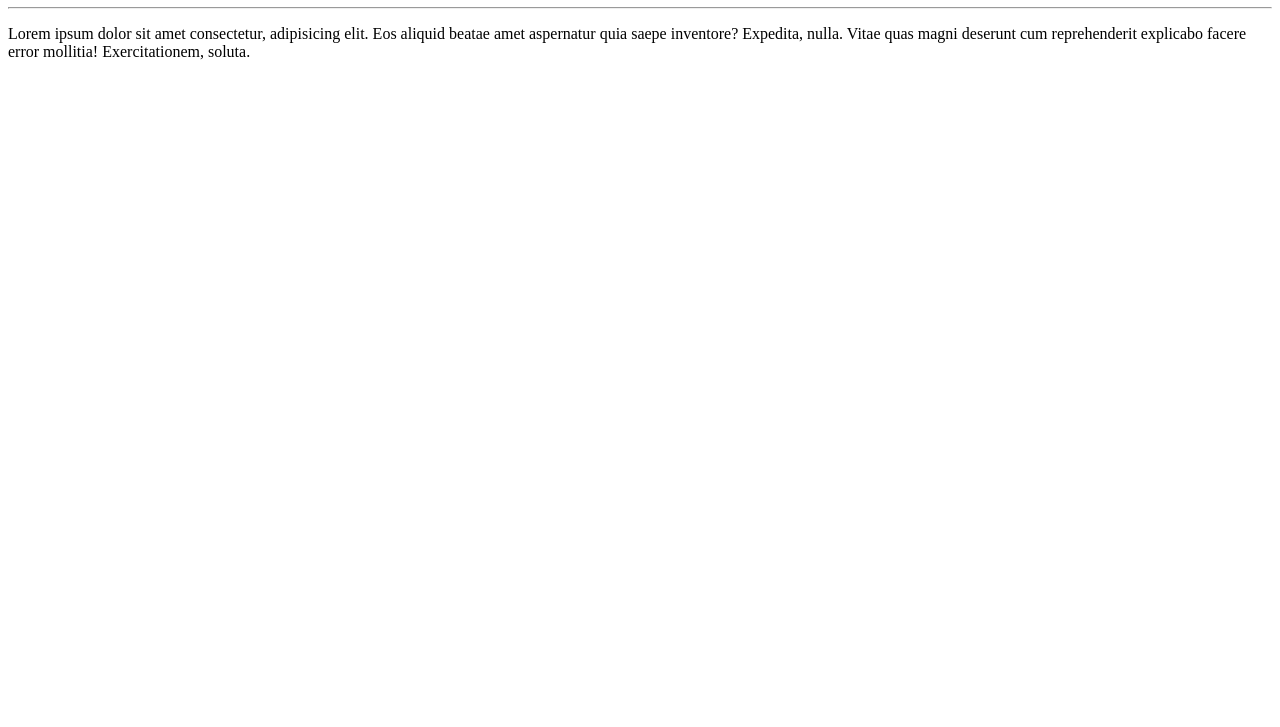
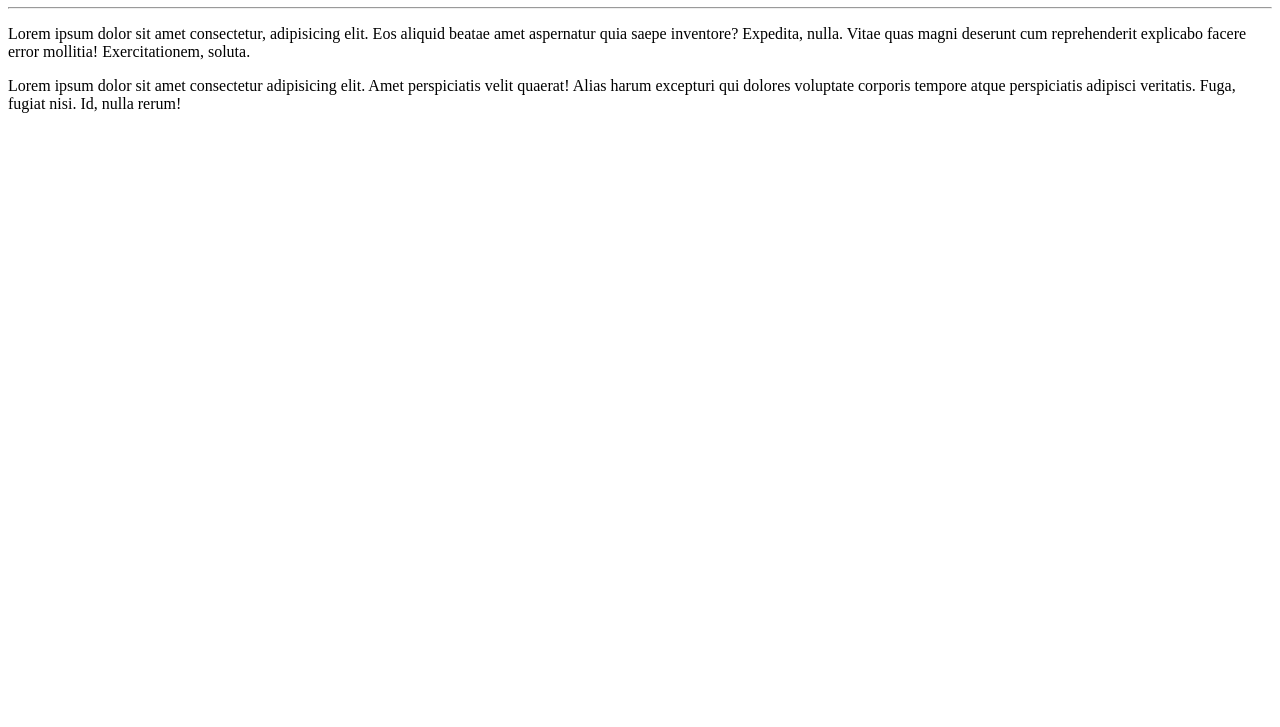
Before and after one commit to FerVini/Ola-Mundo, a plain HTML site: page site-exemplo/index.html in a window 1280 px wide. Shown: the part 73-800 px from the top of the page. Drawn offline with Linux system fonts and the light colour scheme.

Commit message:
adicionei um paragrafo

```diff
--- a/site-exemplo/index.html
+++ b/site-exemplo/index.html
@@ -12,5 +12,7 @@
     <hr>
 
     <p>Lorem ipsum dolor sit amet consectetur, adipisicing elit. Eos aliquid beatae amet aspernatur quia saepe inventore? Expedita, nulla. Vitae quas magni deserunt cum reprehenderit explicabo facere error mollitia! Exercitationem, soluta.</p>
+
+    <p>Lorem ipsum dolor sit amet consectetur adipisicing elit. Amet perspiciatis velit quaerat! Alias harum excepturi qui dolores voluptate corporis tempore atque perspiciatis adipisci veritatis. Fuga, fugiat nisi. Id, nulla rerum!</p>
 </body>
 </html>
```
